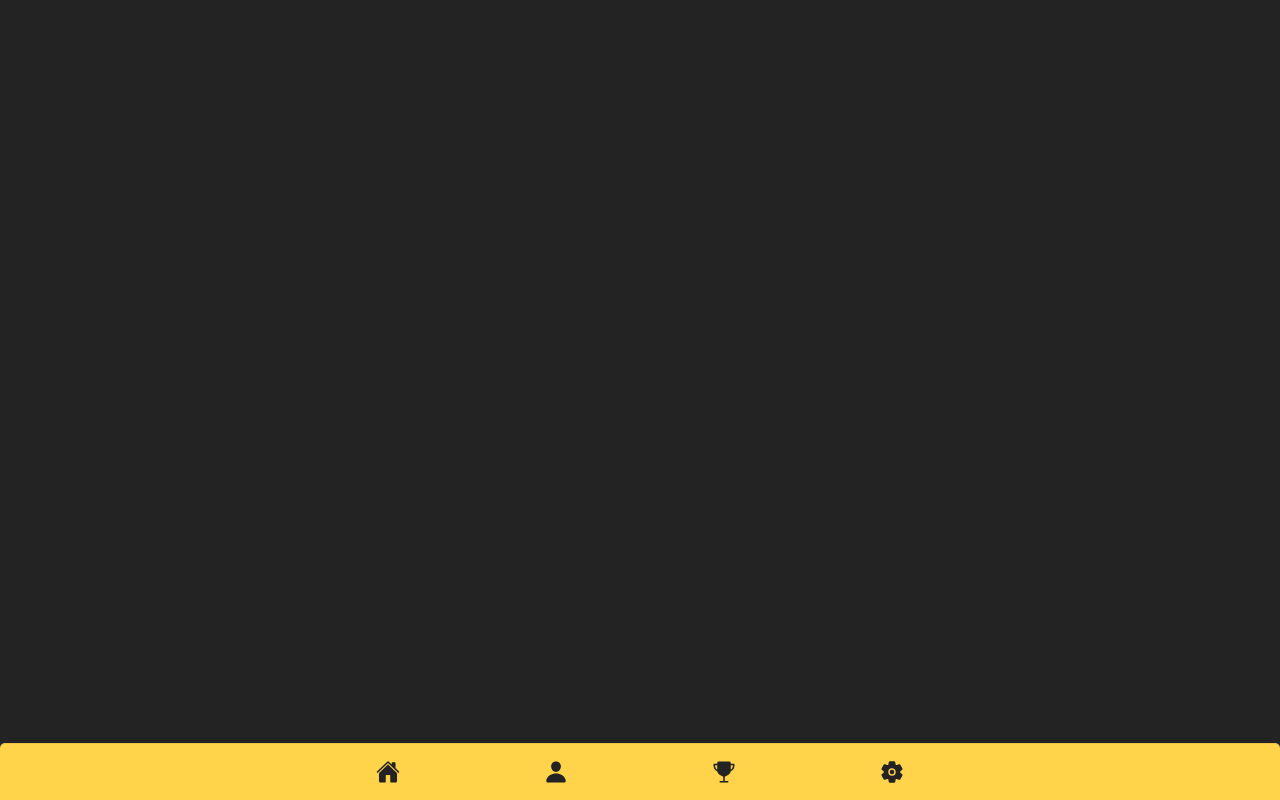
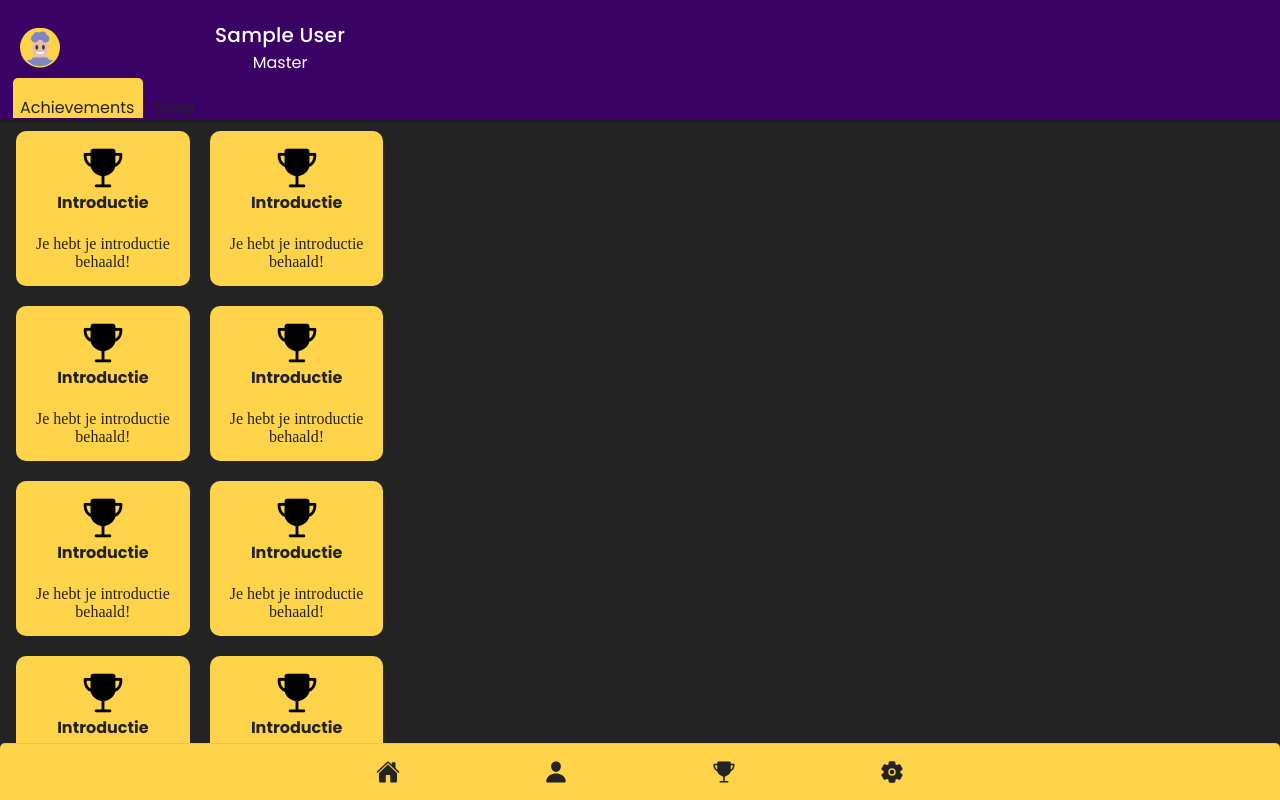
Before and after one commit to DevCassie/Signer, a React (Create React App) app in the folder Signer/: page /tabs/achievements in a window 1280 px wide. Built offline with nearby package versions, Linux system fonts and the light colour scheme; no server answers; sample sign-in values are in the browser's storage; a web font is replaced by a local one.

Commit message:
feat: Added Achievements page.

```diff
--- a/Signer/package.json
+++ b/Signer/package.json
@@ -29,6 +29,7 @@
     "react-router": "^5.2.0",
     "react-router-dom": "^5.2.0",
     "react-scripts": "4.0.2",
+    "swiper": "^6.8.4",
     "typescript": "^4.1.3",
     "web-vitals": "^0.2.4",
     "workbox-background-sync": "^5.1.4",
--- a/Signer/src/components/Card.css
+++ b/Signer/src/components/Card.css
@@ -9,4 +9,5 @@
 
 .container.card.grid {
     width: 100%;
+    align-items: center;
 }
--- /dev/null
+++ b/Signer/src/pages/Achievements.css
@@ -0,0 +1,51 @@
+ion-header.header {
+    padding: 20px 20px 0 20px;
+}
+
+.header_menu {
+    display: flex;
+    flex-direction: row;
+    gap: 20px;
+    position: relative;
+}
+
+.header_menu ion-text {
+    z-index: 2;
+}
+
+
+#slider_change {
+    background-color: var(--ion-color-secondary);
+    color: var(--ion-color-secondary-contrast);
+    padding: 20px;
+    border-radius: 5px 5px 0 0;
+    position: absolute;
+    width: 130px;
+    top: -68%;
+    left: -4%;
+    z-index: 0;
+}
+
+.card.flex {
+    align-items: center;
+}
+
+ion-text.margin_bottom {
+    margin: 0 0 20px 0;
+}
+
+ion-text.text_align_center {
+    text-align: center;
+}
+
+ion-icon.icon_achievement {
+    font-size: 44px;
+}
+
+.card.flex.column_1 {
+    grid-column: 1 / 2;
+}
+
+.card.flex.column_2 {
+    grid-column: 2 / 3;
+}
--- /dev/null
+++ b/Signer/src/pages/Achievements.tsx
@@ -0,0 +1,140 @@
+import { useState } from 'react';
+import { IonHeader, IonTitle, IonPage, IonContent, IonText, IonIcon, IonicSwiper } from '@ionic/react';
+import { Swiper, SwiperSlide } from 'swiper/react';
+import SwiperCore from 'swiper';
+import { trophy } from 'ionicons/icons';
+import { auth } from '../firebase';
+import Card from '../components/Card';
+import Mascot from '../components/Mascot';
+
+import './Achievements.css';
+import 'swiper/swiper-bundle.min.css';
+import '@ionic/react/css/ionic-swiper.css';
+import '@ionic/react/css/ionic-swiper.css';
+import 'swiper/swiper-bundle.min.css';
+import '@ionic/react/css/ionic-swiper.css';
+
+interface Achievementsprops { };
+
+const Achievementspage: React.FC<Achievementsprops> = () => {
+  const userName = auth.currentUser.displayName;
+
+  SwiperCore.use([IonicSwiper]);
+
+  return (
+    <IonPage>
+      <IonHeader className="header">
+        <div className="grid">
+          <Mascot className="header_small" />
+          <div className="header_title">
+            <IonTitle color="light">{userName}</IonTitle>
+            <IonText color="light">Master</IonText>
+          </div>
+          <div className="header_menu">
+            <div id="slider_change"></div>
+            <IonText color="dark">Achievements</IonText>
+            <IonText color="dark">Shop</IonText>
+          </div>
+        </div>
+      </IonHeader>
+      <IonContent>
+        <Swiper effect="fade">
+          <SwiperSlide>
+            <div className="container page_content ion-padding">
+              <div className="container grid align_top">
+                <Card className="flex column_1">
+                  <IonIcon icon={trophy} className="icon_achievement" />
+                  <IonText color="dark" className="margin_bottom"><strong>Introductie</strong></IonText>
+                  <IonText color="dark" className="secondary_font_family text_align_center">Je hebt je introductie<br />behaald!</IonText>
+                </Card>
+                <Card className="flex column_2">
+                  <IonIcon icon={trophy} className="icon_achievement" />
+                  <IonText color="dark" className="margin_bottom"><strong>Introductie</strong></IonText>
+                  <IonText color="dark" className="secondary_font_family text_align_center">Je hebt je introductie<br />behaald!</IonText>
+                </Card>
+                <Card className="flex column_1">
+                  <IonIcon icon={trophy} className="icon_achievement" />
+                  <IonText color="dark" className="margin_bottom"><strong>Introductie</strong></IonText>
+                  <IonText color="dark" className="secondary_font_family text_align_center">Je hebt je introductie<br />behaald!</IonText>
+                </Card>
+                <Card className="flex column_2">
+                  <IonIcon icon={trophy} className="icon_achievement" />
+                  <IonText color="dark" className="margin_bottom"><strong>Introductie</strong></IonText>
+                  <IonText color="dark" className="secondary_font_family text_align_center">Je hebt je introductie<br />behaald!</IonText>
+                </Card>
+                <Card className="flex column_1">
+                  <IonIcon icon={trophy} className="icon_achievement" />
+                  <IonText color="dark" className="margin_bottom"><strong>Introductie</strong></IonText>
+                  <IonText color="dark" className="secondary_font_family text_align_center">Je hebt je introductie<br />behaald!</IonText>
+                </Card>
+                <Card className="flex column_2">
+                  <IonIcon icon={trophy} className="icon_achievement" />
+                  <IonText color="dark" className="margin_bottom"><strong>Introductie</strong></IonText>
+                  <IonText color="dark" className="secondary_font_family text_align_center">Je hebt je introductie<br />behaald!</IonText>
+                </Card>
+                <Card className="flex column_1">
+                  <IonIcon icon={trophy} className="icon_achievement" />
+                  <IonText color="dark" className="margin_bottom"><strong>Introductie</strong></IonText>
+                  <IonText color="dark" className="secondary_font_family text_align_center">Je hebt je introductie<br />behaald!</IonText>
+                </Card>
+                <Card className="flex column_2">
+                  <IonIcon icon={trophy} className="icon_achievement" />
+                  <IonText color="dark" className="margin_bottom"><strong>Introductie</strong></IonText>
+                  <IonText color="dark" className="secondary_font_family text_align_center">Je hebt je introductie<br />behaald!</IonText>
+                </Card>
+              </div>
+            </div>
+          </SwiperSlide>
+          <SwiperSlide>
+            <div className="container page_content ion-padding">
+              <div className="container grid align_top">
+                <Card className="flex column_1">
+                  <IonIcon icon={trophy} className="icon_achievement" />
+                  <IonText color="dark" className="margin_bottom"><strong>Introductie</strong></IonText>
+                  <IonText color="dark" className="secondary_font_family text_align_center">Je hebt je introductie<br />behaald!</IonText>
+                </Card>
+                <Card className="flex column_2">
+                  <IonIcon icon={trophy} className="icon_achievement" />
+                  <IonText color="dark" className="margin_bottom"><strong>Introductie</strong></IonText>
+                  <IonText color="dark" className="secondary_font_family text_align_center">Je hebt je introductie<br />behaald!</IonText>
+                </Card>
+                <Card className="flex column_1">
+                  <IonIcon icon={trophy} className="icon_achievement" />
+                  <IonText color="dark" className="margin_bottom"><strong>Introductie</strong></IonText>
+                  <IonText color="dark" className="secondary_font_family text_align_center">Je hebt je introductie<br />behaald!</IonText>
+                </Card>
+                <Card className="flex column_2">
+                  <IonIcon icon={trophy} className="icon_achievement" />
+                  <IonText color="dark" className="margin_bottom"><strong>Introductie</strong></IonText>
+                  <IonText color="dark" className="secondary_font_family text_align_center">Je hebt je introductie<br />behaald!</IonText>
+                </Card>
+                <Card className="flex column_1">
+                  <IonIcon icon={trophy} className="icon_achievement" />
+                  <IonText color="dark" className="margin_bottom"><strong>Introductie</strong></IonText>
+                  <IonText color="dark" className="secondary_font_family text_align_center">Je hebt je introductie<br />behaald!</IonText>
+                </Card>
+                <Card className="flex column_2">
+                  <IonIcon icon={trophy} className="icon_achievement" />
+                  <IonText color="dark" className="margin_bottom"><strong>Introductie</strong></IonText>
+                  <IonText color="dark" className="secondary_font_family text_align_center">Je hebt je introductie<br />behaald!</IonText>
+                </Card>
+                <Card className="flex column_1">
+                  <IonIcon icon={trophy} className="icon_achievement" />
+                  <IonText color="dark" className="margin_bottom"><strong>Introductie</strong></IonText>
+                  <IonText color="dark" className="secondary_font_family text_align_center">Je hebt je introductie<br />behaald!</IonText>
+                </Card>
+                <Card className="flex column_2">
+                  <IonIcon icon={trophy} className="icon_achievement" />
+                  <IonText color="dark" className="margin_bottom"><strong>Introductie</strong></IonText>
+                  <IonText color="dark" className="secondary_font_family text_align_center">Je hebt je introductie<br />behaald!</IonText>
+                </Card>
+              </div>
+            </div>
+          </SwiperSlide>
+        </Swiper>
+      </IonContent>
+    </IonPage>
+  );
+};
+
+export default Achievementspage;
--- a/Signer/src/pages/Homepage.tsx
+++ b/Signer/src/pages/Homepage.tsx
@@ -1,4 +1,5 @@
-import { IonHeader, IonTitle, IonPage, IonContent, IonText } from '@ionic/react';
+import { IonHeader, IonTitle, IonPage, IonContent, IonText, IonIcon } from '@ionic/react';
+import { trophy } from 'ionicons/icons';
 import './Homepage.css';
 import { auth } from '../firebase';
 import Card from '../components/Card';
@@ -14,8 +15,8 @@ const Homepage: React.FC<Homeprops> = () => {
         <div className="grid">
           <Mascot className="header_small" />
           <div className="header_title">
-            <IonTitle color="light" >{userName}</IonTitle>
-            <IonText color="light" >Master</IonText>
+            <IonTitle color="light">{userName}</IonTitle>
+            <IonText color="light" className="secondary_font_family"><IonIcon icon={trophy} className="small" /> Master</IonText>
           </div>
         </div>
       </IonHeader>
@@ -27,7 +28,7 @@ const Homepage: React.FC<Homeprops> = () => {
                 <Mascot className="mascot_white" />
               </div>
               <div className="column_big">
-                <IonText color="dark">Introductie</IonText>
+                <IonText color="dark"><strong>Introductie</strong></IonText>
                 <IonText color="dark" className="secondary_font_family vragen">10 vragen</IonText>
                 <a href="/quiz">Leer onderwerp</a>
               </div>
@@ -37,7 +38,7 @@ const Homepage: React.FC<Homeprops> = () => {
                 <Mascot className="mascot_white" />
               </div>
               <div className="column_big">
-                <IonText color="dark">Introductie</IonText>
+                <IonText color="dark"><strong>Introductie</strong></IonText>
                 <IonText color="dark" className="secondary_font_family vragen">10 vragen</IonText>
                 <a href="/quiz">Leer onderwerp</a>
               </div>
@@ -47,7 +48,7 @@ const Homepage: React.FC<Homeprops> = () => {
                 <Mascot className="mascot_white" />
               </div>
               <div className="column_big">
-                <IonText color="dark">Introductie</IonText>
+                <IonText color="dark"><strong>Introductie</strong></IonText>
                 <IonText color="dark" className="secondary_font_family vragen">10 vragen</IonText>
                 <a href="/quiz">Leer onderwerp</a>
               </div>
@@ -57,7 +58,7 @@ const Homepage: React.FC<Homeprops> = () => {
                 <Mascot className="mascot_white" />
               </div>
               <div className="column_big">
-                <IonText color="dark">Introductie</IonText>
+                <IonText color="dark"><strong>Introductie</strong></IonText>
                 <IonText color="dark" className="secondary_font_family vragen">10 vragen</IonText>
                 <a href="/quiz">Leer onderwerp</a>
               </div>
@@ -67,7 +68,7 @@ const Homepage: React.FC<Homeprops> = () => {
                 <Mascot className="mascot_white" />
               </div>
               <div className="column_big">
-                <IonText color="dark">Introductie</IonText>
+                <IonText color="dark"><strong>Introductie</strong></IonText>
                 <IonText color="dark" className="secondary_font_family vragen">10 vragen</IonText>
                 <a href="/quiz">Leer onderwerp</a>
               </div>
@@ -77,7 +78,7 @@ const Homepage: React.FC<Homeprops> = () => {
                 <Mascot className="mascot_white" />
               </div>
               <div className="column_big">
-                <IonText color="dark">Introductie</IonText>
+                <IonText color="dark"><strong>Introductie</strong></IonText>
                 <IonText color="dark" className="secondary_font_family vragen">10 vragen</IonText>
                 <a href="/quiz">Leer onderwerp</a>
               </div>
--- a/Signer/src/pages/Profile.css
+++ b/Signer/src/pages/Profile.css
@@ -6,6 +6,23 @@ ion-item.background_transparent {
 
 .container.flex {
     display: flex;
+}
+
+.header_title.no_mascot {
+    grid-column: 1 / 4;
+    align-items: flex-start;
+}
+
+.header_title.background_purple {
+    background-color: var(--ion-color-primary-shade);
+    width: 100%;
+}
+
+.header_title ion-title {
+    padding: 0;
+}
+
+.container.flex.align_center {
     align-items: center;
 }
 
--- a/Signer/src/pages/Profile.tsx
+++ b/Signer/src/pages/Profile.tsx
@@ -13,18 +13,15 @@ const Profile: React.FC<Homeprops> = () => {
   const email = auth.currentUser.email;
   return (
     <IonPage>
-      <IonHeader className="header ion-padding">
-        <IonTitle>
-          <div className="header_title">
-            <IonText color="light">{userName}</IonText>
-            <IonText color="light"><IonIcon icon={trophy} /> Master</IonText>
+      <IonContent>
+        <div className="container page_content">
+          <div className="container flex align_top align_center">
+            <div className="header_title no_mascot background_purple ion-padding">
+              <IonTitle color="light">{userName}</IonTitle>
+              <IonText color="light" className="secondary_font_family"><IonIcon icon={trophy} className="small" /> Master</IonText>
             </div>
-        </IonTitle>
-      </IonHeader>
-      <IonContent>
-        <div className="container page_content ion-padding">
-          <div className="container flex align_top">
             <Mascot className="profile_page" />
+            <div className="ion-padding">
               <div className="grid">
                 <Card className='card_achievement level'>
                   <IonText>35</IonText>
@@ -65,6 +62,7 @@ const Profile: React.FC<Homeprops> = () => {
               </Card>
             </div>
           </div>
+        </div>
       </IonContent>
     </IonPage>
   );
--- a/Signer/src/pages/Settings.tsx
+++ b/Signer/src/pages/Settings.tsx
@@ -1,7 +1,6 @@
-import { IonContent, IonText, IonLoading, IonPage, IonTitle, IonHeader, IonToggle, IonItem, IonLabel, IonButton, IonIcon } from '@ionic/react';
+import { IonContent, IonPage, IonTitle, IonHeader, IonToggle, IonItem, IonLabel, IonIcon } from '@ionic/react';
 import { chevronForwardOutline } from 'ionicons/icons';
 import Card from '../components/Card';
-import Button from '../components/Button';
 import React, { useState } from 'react';
 import { Redirect } from 'react-router';
 import { useAuth } from '../Auth';
--- a/Signer/src/pages/Tabs.tsx
+++ b/Signer/src/pages/Tabs.tsx
@@ -1,10 +1,11 @@
 import { Route, Redirect } from 'react-router-dom';
 import { home, trophy, person, settings } from 'ionicons/icons';
-import { IonTabs, IonTabBar, IonTabButton, IonIcon, IonLabel, IonRouterOutlet } from '@ionic/react';
+import { IonTabs, IonTabBar, IonTabButton, IonIcon, IonRouterOutlet } from '@ionic/react';
 import './Tabs.css';
 import Homepage from './Homepage';
 import Profilepage from './Profile';
 import SettingsPage from './Settings';
+import Achievementspage from './Achievements';
 import { useAuth } from '../Auth';
 
 const Tabs: React.FC = () => {
@@ -17,11 +18,9 @@ const Tabs: React.FC = () => {
     <IonTabs>
       <IonRouterOutlet>
           <Redirect from="/tabs" to="/tabs/home" />
-          <Route path="/tabs/home">
-            <Homepage />
-          </Route>
+          <Route path="/tabs/home" render={() => <Homepage />} />
           <Route path="/tabs/profiel" render={() => <Profilepage />} />
-          <Route path="/tabs/achievements" />
+          <Route path="/tabs/achievements" render={() => <Achievementspage/>} />
           <Route path="/tabs/instellingen" render={() => <SettingsPage />} />
       </IonRouterOutlet>
       <IonTabBar slot="bottom" className="tabs" color="secondary">
```
Also changed, not shown: Signer/src/pages/Homepage.css (+7 -2 lines), 1 other file (tests, documents, lock files or other folders). Lines whose indentation alone changed are shown as unchanged.
